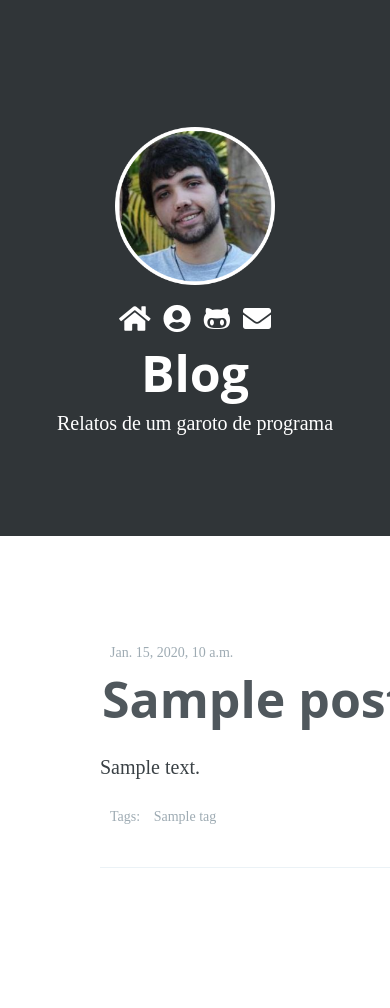
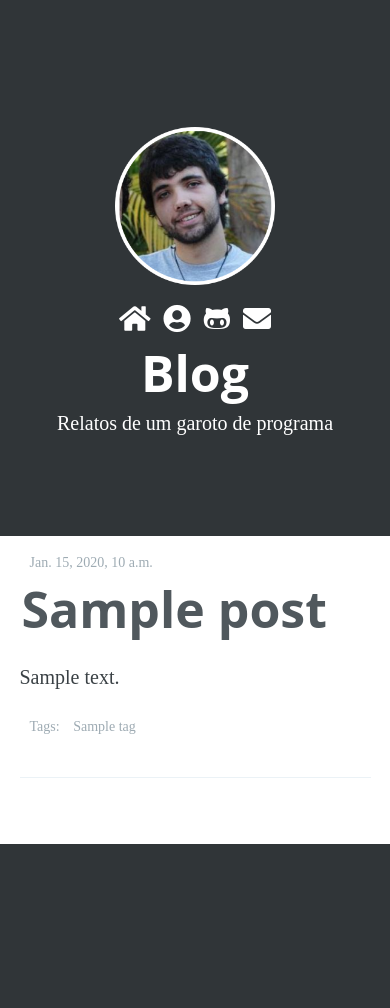
Before and after one commit to vractal/blog, a Django app: template blog/core/templates/blog.html in a window 390 px wide; the page is wider, and only the part inside the window is pictured. After the commit the page ends 844 px from the top of that part, so only its background shows below. Run offline with Django 3.2, Linux system fonts and the light colour scheme; the template is opened without the code that fills it: most values are stand-ins (such as "Sample title", 1, 10 or a date in 2020); some libraries are stand-ins or nearby versions.

Commit message:
pseudo-fix the mobile version

```diff
--- a/blog/core/static/css/style.css
+++ b/blog/core/static/css/style.css
@@ -132,3 +132,20 @@ article {
     margin-bottom: 2rem;
 
 }
+
+
+
+@media only screen and (max-width: 1600px){
+    main nav {
+        position: inherit;
+        margin: 2rem;
+
+    }
+    main .posts {
+        margin: 0px auto;
+        padding: 10px;
+        width: 90%;
+        max-width: 750px;
+        min-width: 300px;
+    }
+}
```
